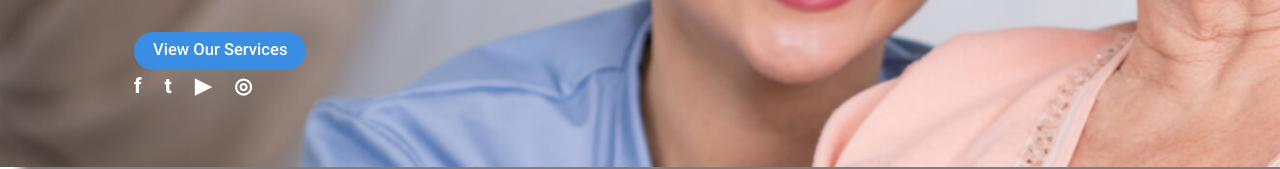
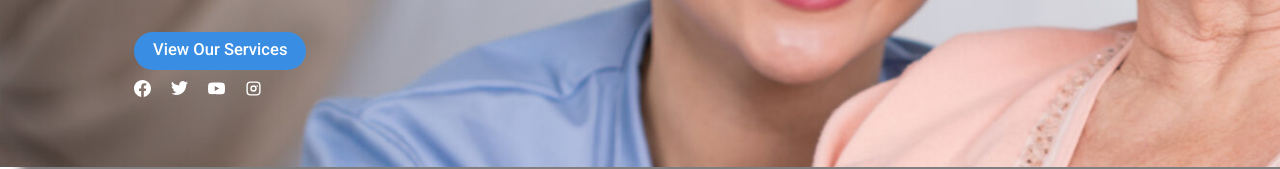
Before and after one commit to kamillamamatova/Wellness-Care, a plain HTML site: page index.html in a window 1280 px wide. Shown: the part 593-762 px from the top of the page. Drawn offline with nearby package versions, Linux system fonts and the light colour scheme.

Commit message:
Changed the social media buttons

```diff
--- a/index.html
+++ b/index.html
@@ -31,10 +31,26 @@
         <p class="license"><strong><em>AHCA LICENSE # </em></strong></p>
         <a class="button" href="#services">View Our Services</a>
         <div class="socials" aria-label="Social links">
-          <a href="#" aria-label="Facebook">f</a>
-          <a href="#" aria-label="Twitter">t</a>
-          <a href="#" aria-label="YouTube">▶</a>
-          <a href="#" aria-label="Instagram">◎</a>
+          <a href="#" aria-label="Facebook">
+            <svg viewBox="0 0 24 24" aria-hidden="true" focusable="false">
+              <path d="M24 12.07C24 5.41 18.63 0 12 0S0 5.41 0 12.07C0 18.1 4.39 23.1 10.13 24v-8.44H7.08v-3.49h3.05V9.41c0-3.03 1.79-4.7 4.53-4.7 1.31 0 2.68.24 2.68.24v2.96h-1.51c-1.49 0-1.96.93-1.96 1.89v2.27h3.33l-.53 3.49h-2.8V24C19.61 23.1 24 18.1 24 12.07z"/>
+            </svg>
+          </a>
+          <a href="#" aria-label="Twitter">
+            <svg viewBox="0 0 24 24" aria-hidden="true" focusable="false">
+              <path d="M23.95 4.57a9.83 9.83 0 0 1-2.83.78 4.93 4.93 0 0 0 2.17-2.72 9.86 9.86 0 0 1-3.13 1.2 4.92 4.92 0 0 0-8.39 4.49A13.96 13.96 0 0 1 1.64 3.16a4.92 4.92 0 0 0 1.52 6.57 4.89 4.89 0 0 1-2.23-.62v.06a4.93 4.93 0 0 0 3.95 4.83 4.93 4.93 0 0 1-2.22.08 4.94 4.94 0 0 0 4.6 3.42A9.88 9.88 0 0 1 0 19.54a13.94 13.94 0 0 0 7.55 2.21c9.06 0 14.01-7.5 14.01-14.01l-.02-.64a10 10 0 0 0 2.41-2.53z"/>
+            </svg>
+          </a>
+          <a href="#" aria-label="YouTube">
+            <svg viewBox="0 0 24 24" aria-hidden="true" focusable="false">
+              <path d="M23.5 6.2a3 3 0 0 0-2.1-2.12C19.54 3.58 12 3.58 12 3.58s-7.54 0-9.4.5A3 3 0 0 0 .5 6.2 31.21 31.21 0 0 0 0 12a31.21 31.21 0 0 0 .5 5.8 3 3 0 0 0 2.1 2.12c1.86.5 9.4.5 9.4.5s7.54 0 9.4-.5a3 3 0 0 0 2.1-2.12A31.21 31.21 0 0 0 24 12a31.21 31.21 0 0 0-.5-5.8zM9.55 15.57V8.43L15.82 12l-6.27 3.57z"/>
+            </svg>
+          </a>
+          <a href="#" aria-label="Instagram">
+            <svg viewBox="0 0 24 24" aria-hidden="true" focusable="false">
+              <path d="M7.75 2h8.5A5.76 5.76 0 0 1 22 7.75v8.5A5.76 5.76 0 0 1 16.25 22h-8.5A5.76 5.76 0 0 1 2 16.25v-8.5A5.76 5.76 0 0 1 7.75 2zm0 2A3.75 3.75 0 0 0 4 7.75v8.5A3.75 3.75 0 0 0 7.75 20h8.5A3.75 3.75 0 0 0 20 16.25v-8.5A3.75 3.75 0 0 0 16.25 4h-8.5zM12 7.5a4.5 4.5 0 1 1 0 9 4.5 4.5 0 0 1 0-9zm0 2a2.5 2.5 0 1 0 0 5 2.5 2.5 0 0 0 0-5zm5.25-2.13a1.12 1.12 0 1 1 0 2.25 1.12 1.12 0 0 1 0-2.25z"/>
+            </svg>
+          </a>
         </div>
       </div>
     </header>
--- a/styles.css
+++ b/styles.css
@@ -172,14 +172,46 @@ img {
 
 .socials {
   display: flex;
-  gap: 23px;
-  margin-top: 6px;
-  font-size: 21px;
-  font-weight: 800;
+  align-items: center;
+  gap: 20px;
+  margin-top: 10px;
 }
 
 .socials a {
-  line-height: 1;
+  display: inline-flex;
+  align-items: center;
+  justify-content: center;
+  width: 17px;
+  height: 17px;
+  color: #fff;
+  transition: opacity .2s ease, transform .2s ease;
+}
+
+.socials a:hover {
+  opacity: .78;
+  transform: translateY(-1px);
+}
+
+.socials svg {
+  display: block;
+  width: 31px;
+  height: 31px;
+  fill: currentColor;
+}
+
+.socials a:nth-child(2) svg {
+  width: 36px;
+  height: 36px;
+}
+
+.socials a:nth-child(3) svg {
+  width: 37px;
+  height: 37px;
+}
+
+.socials a:nth-child(4) svg {
+  width: 33px;
+  height: 33px;
 }
 
 .split {
```
